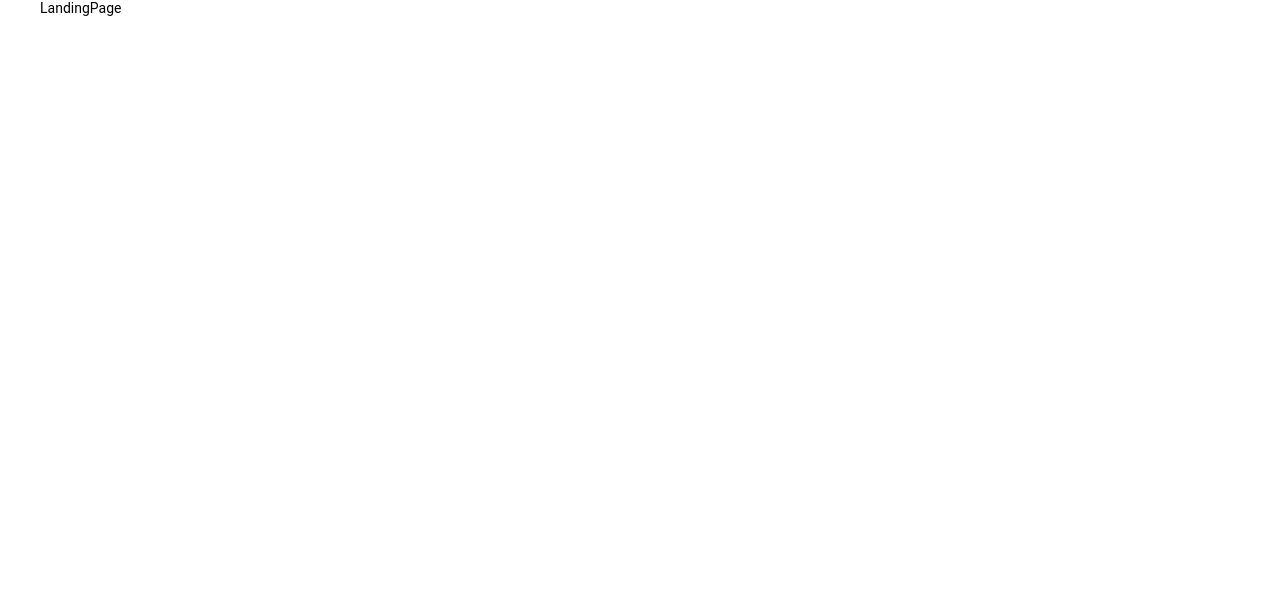
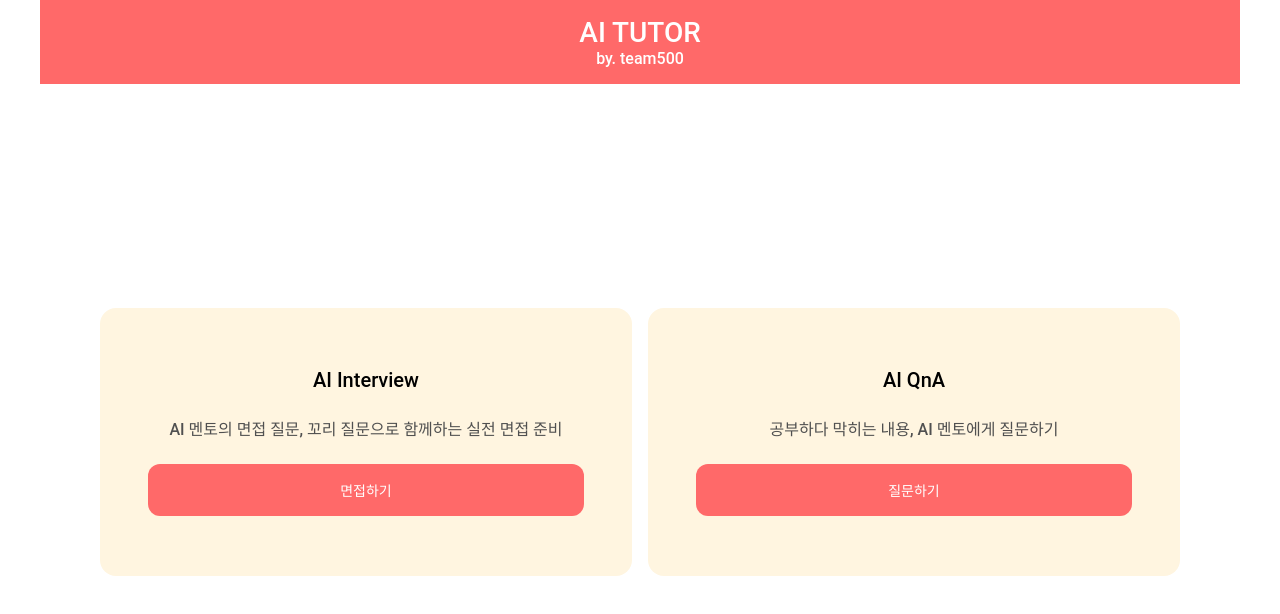
Before and after one commit to teamOhbeak/ai-tutor-frontend, a React (Create React App) app: page / in a window 1280 px wide. Shown: the top 614 px of the page. Built offline with nearby package versions, Linux system fonts and the light colour scheme; a web font is replaced by a local one.

Commit message:
[feat] LandingPage 퍼블리싱

```diff
--- /dev/null
+++ b/src/components/Landing.tsx
@@ -0,0 +1,123 @@
+import React from "react";
+import { useNavigate } from "react-router-dom";
+import styled from "styled-components";
+import Button from "./elements/Button";
+
+const TUTOR_LIST = [
+  {
+    title: "AI Interview",
+    content: "AI 멘토의 면접 질문, 꼬리 질문으로 함께하는 실전 면접 준비",
+    btnText: "면접하기",
+    url: "/interview-list",
+  },
+  {
+    title: "AI QnA",
+    content: "공부하다 막히는 내용, AI 멘토에게 질문하기",
+    btnText: "질문하기",
+    url: "/qna-list",
+  },
+];
+
+const Landing = () => {
+  const navigate = useNavigate();
+
+  const handleNavigate = (target: string) => navigate(target);
+
+  return (
+    <StContainer>
+      <StHeader>
+        <h1 onClick={() => window.location.reload()}>AI TUTOR</h1>
+        <span>by. team500</span>
+      </StHeader>
+      <StBody>
+        <StBtnList>
+          {TUTOR_LIST.map((val) => {
+            const { title, content, btnText, url } = val;
+            return (
+              <li key={title}>
+                <h3>{title}</h3>
+                <StSubText>{content}</StSubText>
+                <Button
+                  btnStatus="primary02"
+                  clickHandler={() => handleNavigate(url)}
+                  disabled={false}
+                >
+                  <span>{btnText}</span>
+                </Button>
+              </li>
+            );
+          })}
+        </StBtnList>
+      </StBody>
+    </StContainer>
+  );
+};
+
+export default Landing;
+
+const StContainer = styled.div`
+  height: 100%;
+  display: flex;
+  flex-direction: column;
+  align-items: center;
+  justify-content: flex-start;
+`;
+
+const StHeader = styled.div`
+  width: 100%;
+  padding: 16px 0;
+  text-align: center;
+  background-color: ${({ theme }) => theme.colors.red03};
+
+  h1 {
+    color: ${({ theme }) => theme.colors.white};
+    font-size: 28px;
+    font-weight: 500;
+    cursor: pointer;
+  }
+
+  span {
+    color: ${({ theme }) => theme.colors.white};
+    font-size: 16px;
+    font-weight: 500;
+    cursor: default;
+  }
+`;
+
+const StBody = styled.div`
+  flex-grow: 1;
+  display: flex;
+  align-items: center;
+  width: 100%;
+  padding: 0 60px;
+`;
+
+const StBtnList = styled.ul`
+  display: grid;
+  grid-template-columns: 1fr 1fr;
+  gap: 16px;
+  width: 100%;
+
+  li {
+    display: flex;
+    flex-direction: column;
+    align-items: center;
+    gap: 24px;
+    padding: 60px 48px;
+    background-color: ${({ theme }) => theme.colors.beige01};
+    border-radius: 16px;
+
+    h3 {
+      color: ${({ theme }) => theme.colors.black01};
+      font-size: 20px;
+      font-weight: 500;
+    }
+  }
+`;
+
+const StSubText = styled.span`
+  color: ${({ theme }) => theme.colors.gray01};
+  text-align: center;
+  font-size: 16px;
+  font-weight: 500;
+`;
--- a/src/pages/InterviewDetailPage.tsx
+++ b/src/pages/InterviewDetailPage.tsx
@@ -2,7 +2,7 @@ import React from "react";
 import AppLayout from "../components/layout/AppLayout";
 
 const InterviewDetailPage = () => {
-  return <AppLayout>InterviewDetailPage</AppLayout>;
+  return <AppLayout showHeader={true}>InterviewDetailPage</AppLayout>;
 };
 
 export default InterviewDetailPage;
--- a/src/pages/InterviewListPage.tsx
+++ b/src/pages/InterviewListPage.tsx
@@ -2,7 +2,7 @@ import React from "react";
 import AppLayout from "../components/layout/AppLayout";
 
 const InterviewListPage = () => {
-  return <AppLayout>InterviewListPage</AppLayout>;
+  return <AppLayout showHeader={true}>InterviewListPage</AppLayout>;
 };
 
 export default InterviewListPage;
--- a/src/pages/InterviewPage.tsx
+++ b/src/pages/InterviewPage.tsx
@@ -2,7 +2,7 @@ import React from "react";
 import AppLayout from "../components/layout/AppLayout";
 
 const InterviewPage = () => {
-  return <AppLayout>InterviewPage</AppLayout>;
+  return <AppLayout showHeader={false}>InterviewPage</AppLayout>;
 };
 
 export default InterviewPage;
--- a/src/pages/LandingPage.tsx
+++ b/src/pages/LandingPage.tsx
@@ -1,8 +1,13 @@
 import React from "react";
 import AppLayout from "../components/layout/AppLayout";
+import Landing from "../components/Landing";
 
 const LandingPage = () => {
-  return <AppLayout>LandingPage</AppLayout>;
+  return (
+    <AppLayout showHeader={false}>
+      <Landing />
+    </AppLayout>
+  );
 };
 
 export default LandingPage;
```
